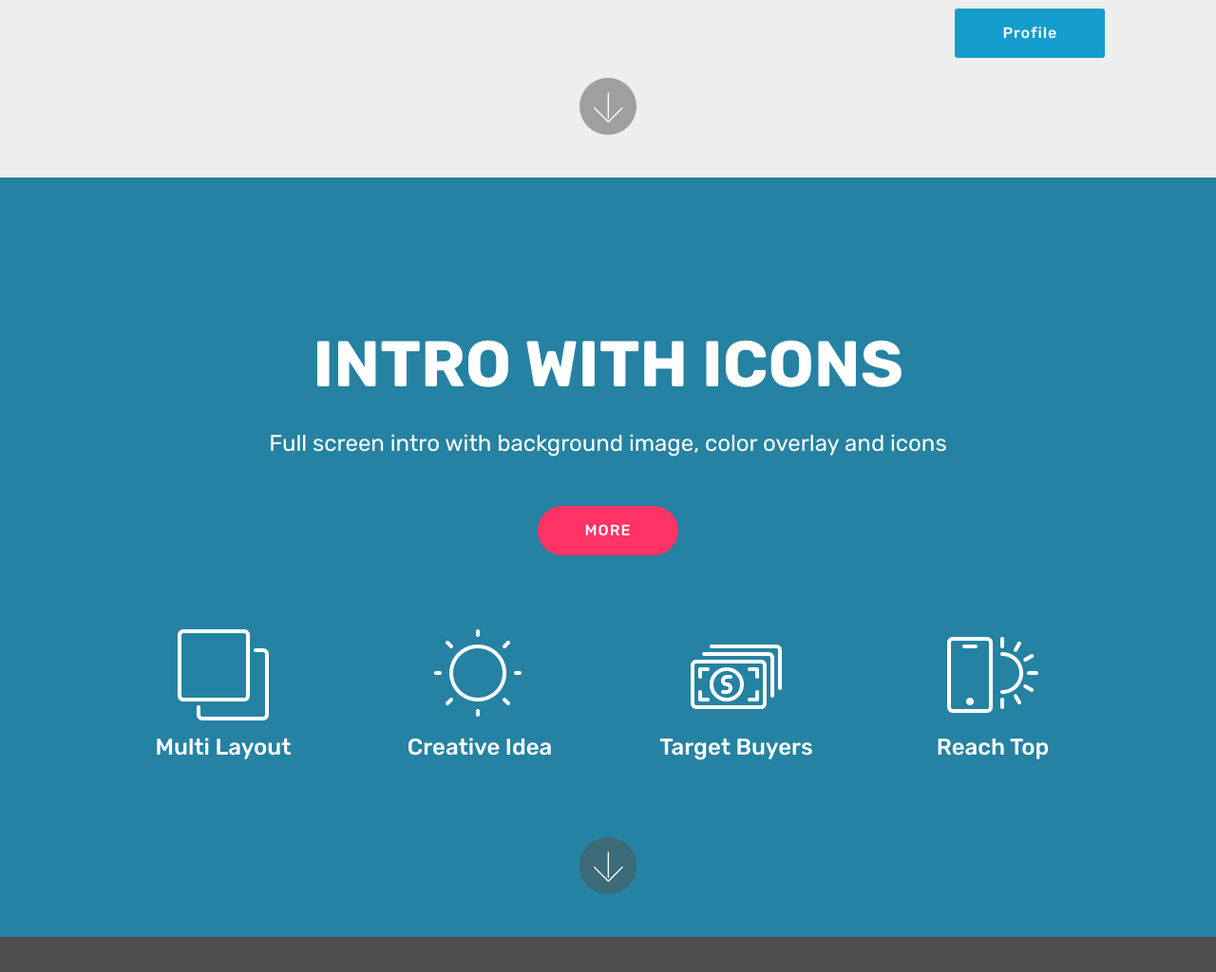
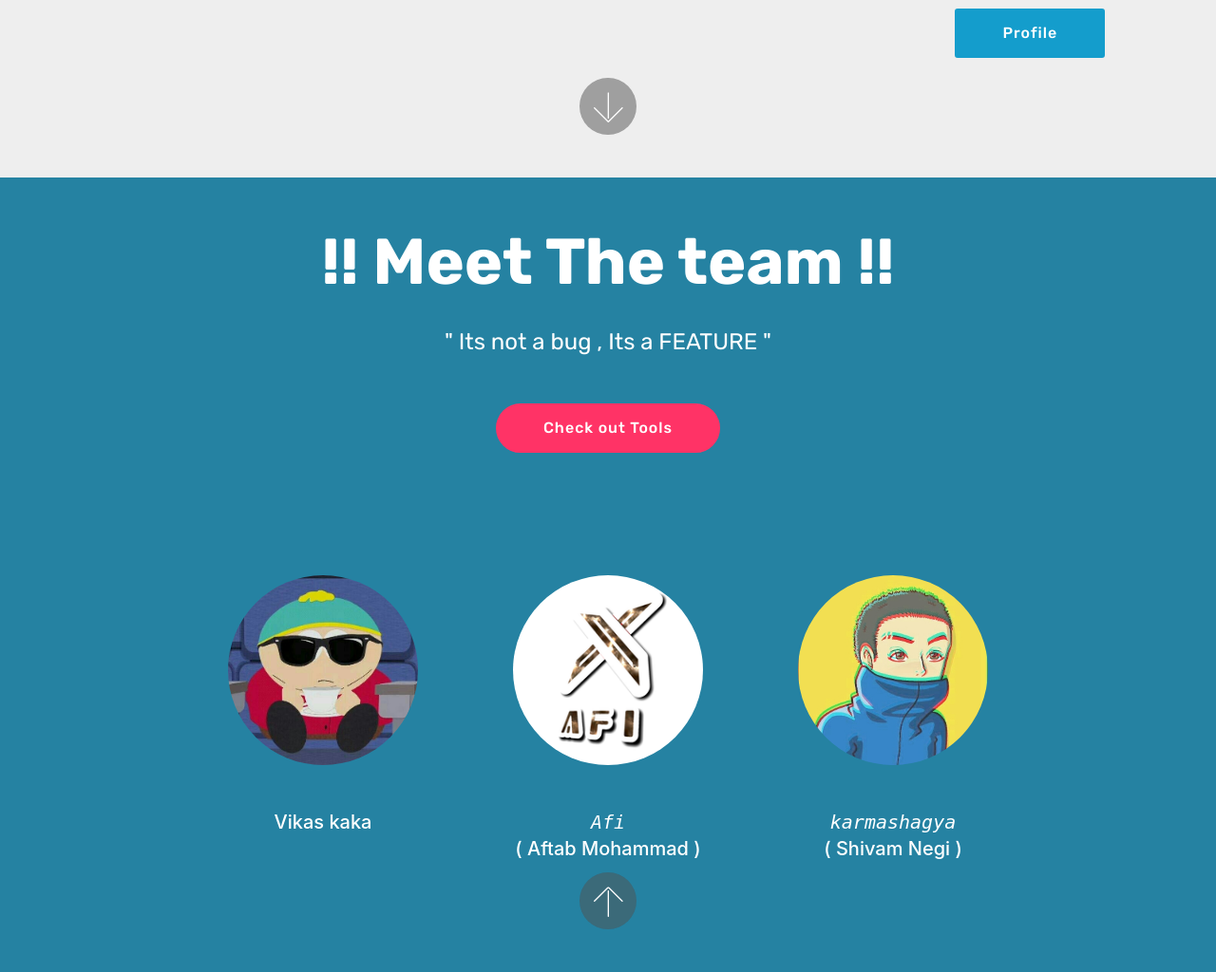
Before and after one commit to Afirex/FlaskTest, a Flask app: page /about/ in a window 1280 px wide. Shown: the part 1413-2437 px from the top of the page at 95% size. Before the commit the page ends 2400 px from the top, so only its background shows below. Run offline with Flask 2, Linux system fonts and the light colour scheme; some libraries are stand-ins or nearby versions; some web fonts are replaced.

Commit message:
Add files via upload

```diff
--- a/templates/about.html
+++ b/templates/about.html
@@ -14,7 +14,7 @@
 <link rel="stylesheet" href="{{ url_for('static', filename='assets/bootstrap/css/bootstrap-reboot.min.css') }}">
 <link rel="stylesheet" href="{{ url_for('static', filename='assets/theme/css/style.css') }}">
 <link rel="stylesheet" href="{{ url_for('static', filename='assets/mobirise/css/mbr-additional.css') }}" type="text/css">
-
+<link rel="stylesheet" href="{{ url_for('static', filename='css/test.css') }}">
 
 
 </head>
@@ -41,7 +41,7 @@
         <br>
       <p class="lead mbr-text mbr-fonts-style display-5">Web Based Fake News Detection and analysis software. Click to use now</p>
 
-      <div class="mbr-section-btn" buttons="0"><a class="btn btn-success display-4" href="http://127.0.0.1:5000/">Use Now</a>
+      <div class="mbr-section-btn" buttons="0"><a class="btn btn-success display-4" href="http://192.168.43.244:5000/">Use Now</a>
         </div>
       </div>
     </div>
@@ -65,7 +65,7 @@
 
               <div class="carousel-caption justify-content-center"><div class="col-10 align-center"><h2 class="mbr-fonts-style display-1">Spurious Information Security</h2><p class="lead mbr-text mbr-fonts-style display-5">A Toolkit for your data security</p>
               <div class="mbr-section-btn" buttons="0">
-              <a class="btn  btn-white-outline display-4" href="http://127.0.0.1:5000/SpuriousTool/">
+              <a class="btn  btn-white-outline display-4" href="http://192.168.43.244:5000/SpuriousTool/">
                 Use now</a></div></div></div></div></div></div>
 
   </div>
@@ -76,7 +76,7 @@
 
   </section>
 
-  <section class="engine"><a href="http://127.0.0.1:5000/">responsive site templates</a></section><section class="header10 cid-rMructSFef mbr-fullscreen mbr-parallax-background" id="header10-d">
+  <section class="engine"><a href="http://192.168.43.244:5000/">responsive site templates</a></section><section class="header10 cid-rMructSFef mbr-fullscreen mbr-parallax-background" id="header10-d">
 
 
       <div class="container">
@@ -99,7 +99,7 @@ best of the accuracy	<br><br>
                   <script>
                   function myFunction(){
                     var a= document.getElementById("maintext").value;
-                    var b="http://127.0.0.1:5000/profile/"+a;
+                    var b="http://192.168.43.244:5000/profile/"+a;
                     window.location.replace(b);
                         }
                   </script>
@@ -113,6 +113,7 @@ best of the accuracy	<br><br>
               <i class="mbri-down mbr-iconfont"></i>
           </a>
       </div>
+
   </section>
 
   <section class="header12 cid-rMruaDKp8h mbr-fullscreen mbr-parallax-background" id="header12-c">
@@ -126,69 +127,67 @@ best of the accuracy	<br><br>
               <div class="media-container">
                   <div class="col-md-12 align-center">
                       <h1 class="mbr-section-title pb-3 mbr-white mbr-bold mbr-fonts-style display-1">
-                          INTRO WITH ICONS
+                          !! Meet The team !!
                       </h1>
                       <p class="mbr-text pb-3 mbr-white mbr-fonts-style display-5">
-                          Full screen intro with background image, color overlay and icons
+                        " Its not a bug , Its a FEATURE "
                       </p>
                       <div class="mbr-section-btn align-center py-2">
-                          <a class="btn btn-md btn-secondary display-4" href="http://127.0.0.1:5000/SpuriousTool/">MORE</a>
+                          <a class="btn btn-md btn-secondary display-4" href="http://127.0.0.1:5000/SpuriousTool/">Check out Tools</a>
                       </div>
 
                       <div class="icons-media-container mbr-white">
-                          <div class="card col-12 col-md-6 col-lg-3">
                         <div class="icon-block">
-                              <a href="http://127.0.0.1:5000/">
-                                  <span class="mbri-layers mbr-iconfont"></span>
+                            <a href="http://192.168.43.244:5000/SpuriousTool/">
+                                <div class="beauty1">
+                                </div>
                             </a>
-                              </div>
-                              <h5 class="mbr-fonts-style display-5">
-                                  Multi Layout
+                            <h5>
+                              Vikas kaka
                             </h5>
                         </div>
 
-                          <div class="card col-12 col-md-6 col-lg-3">
                         <div class="icon-block">
-                                  <a href="http://127.0.0.1:5000/SpuriousTool/">
-                                      <span class="mbri-sun mbr-iconfont"></span>
+                            <a href="https://github.com/afirex/">
+                                <div class="beauty2">
+                                </div>
                             </a>
+                            <h5 class="rr">
+                                Afi
+                            </h5>
+                            <h5>
+                                ( Aftab Mohammad )
+                            </h5>
+
                         </div>
-                              <h5 class="mbr-fonts-style display-5">
-                                  Creative Idea
+                              <div class="icon-block">
+                                  <a href="https://github.com/karmashagya97">
+                                      <div class="beauty3">
+                                      </div>
+                                  </a>
+                                  <h5 class="rr">
+                                      karmashagya
+                                  </h5>
+                                  <h5>
+                                  ( Shivam Negi )
                                   </h5>
                               </div>
 
-                          <div class="card col-12 col-md-6 col-lg-3">
-                              <div class="icon-block">
-                                  <a href="http://127.0.0.1:5000/SpuriousTool/">
-                                      <span class="mbri-cash mbr-iconfont"></span>
-                                  </a>
-                              </div>
-                              <h5 class="mbr-fonts-style display-5">
-                                  Target Buyers
-                              </h5>
-                          </div>
 
-                          <div class="card col-12 col-md-6 col-lg-3">
-                              <div class="icon-block">
-                                  <a href="http://127.0.0.1:5000/SpuriousTool/">
-                                      <span class="mbri-mobirise mbr-iconfont"></span>
-                                  </a>
-                              </div>
-                              <h5 class="mbr-fonts-style display-5">
-                                  Reach Top
-                              </h5>
                       </div>
                   </div>
               </div>
-              </div>
+              <br><br>
       </div>
 
-      <div class="mbr-arrow hidden-sm-down" aria-hidden="true">
-          <a href="#next">
-              <i class="mbri-down mbr-iconfont"></i>
+      <div class="mbr-arrow">
+
+          <a href="http://127.0.0.1:5000/about">
+
+              <i class="mbri-up mbr-iconfont"></i>
           </a>
       </div>
+
   </section>
 
 
```
Lines whose indentation alone changed are shown as unchanged.
